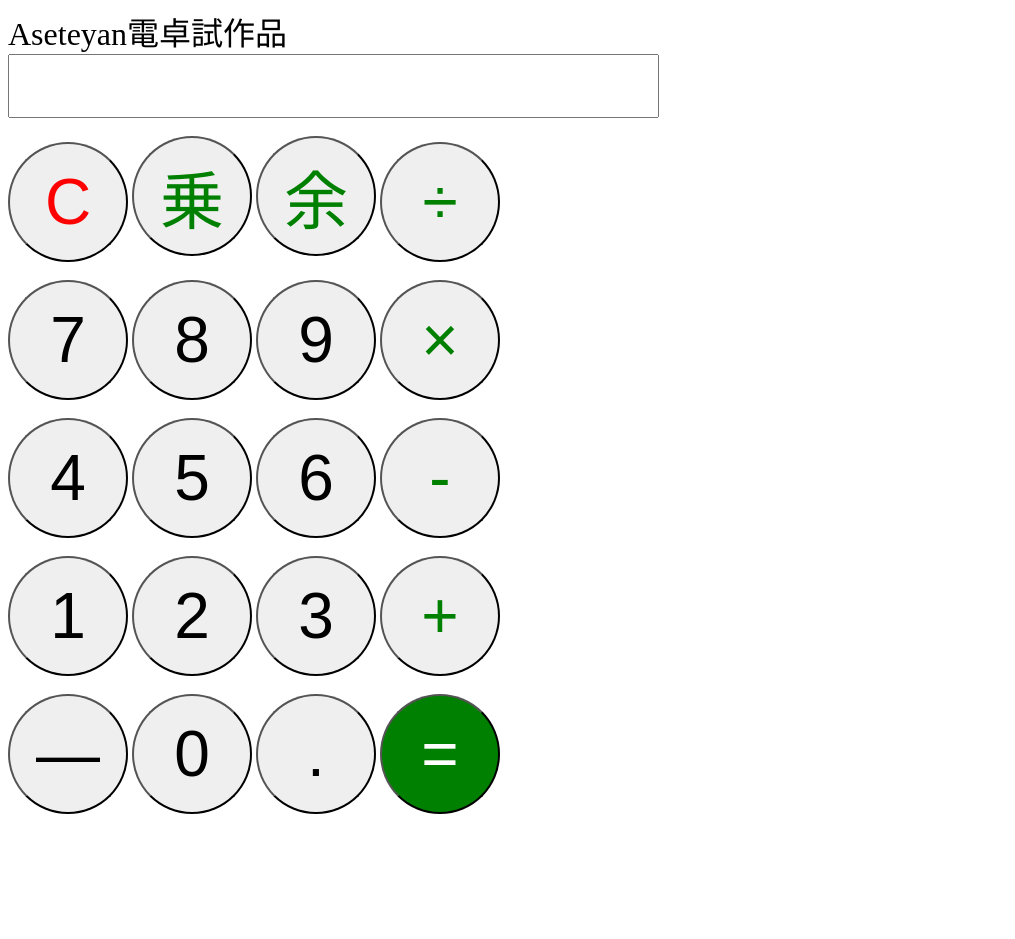
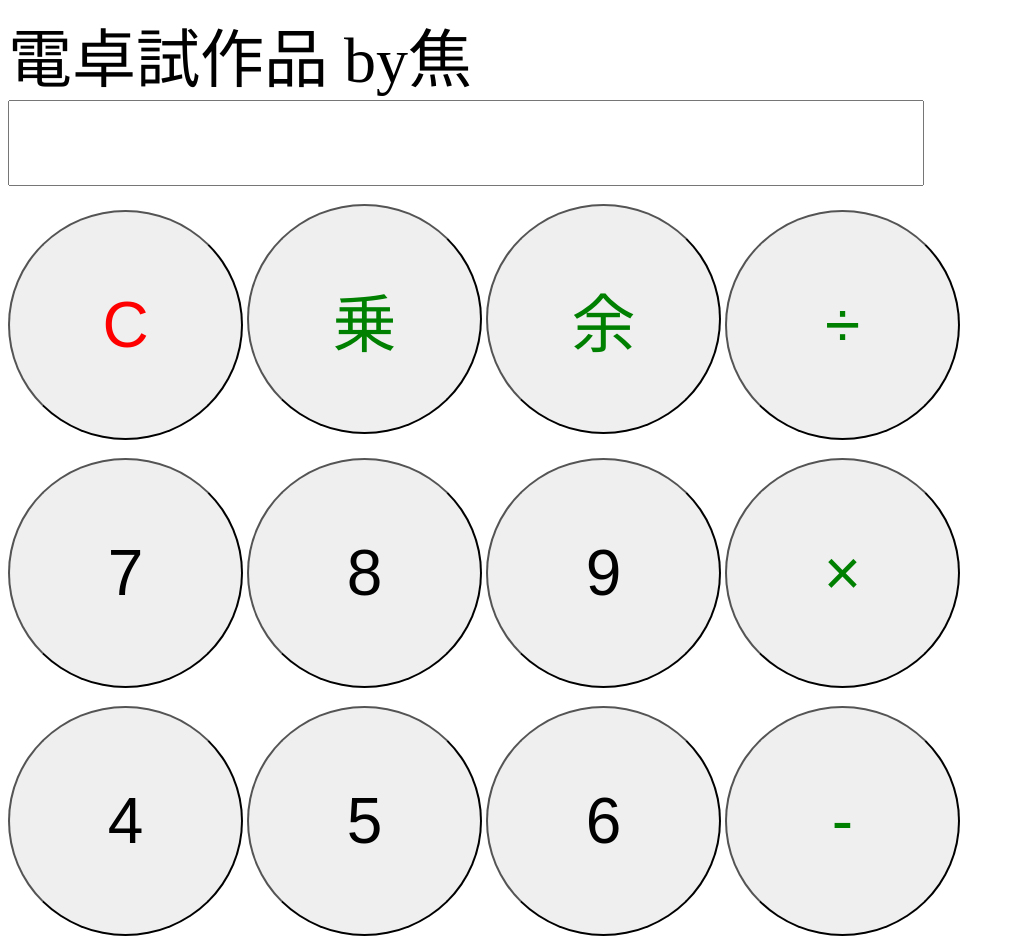
Before and after one commit to aseteyan/-, a plain HTML site: page index.html in a window 1280 px wide. Shown: the top 939 px of the page, without its empty margins (0-1015 px from the left). Before the commit the page ends 822 px from the top, so only its background shows below. Drawn offline with Linux system fonts and the light colour scheme.

Commit message:
Update index.html

```diff
--- a/index.html
+++ b/index.html
@@ -18,9 +18,9 @@
 
     {
 
-        width: 120px;
+        width: 235px;
 
-        height: 120px;
+        height: 230px;
 
         font-size: 400%;
 
@@ -30,9 +30,9 @@
 
     </style>
 
-    <div style="font-size: 200%">Aseteyan電卓試作品</div>
+    <div style="font-size: 400%">電卓試作品 by焦</div>
 
-    <input style="font-size: 50px; text-align: right;" /><br /><br />
+    <input style="font-size: 70px; text-align: right;" /><br /><br />
 
     <script>
 
```
